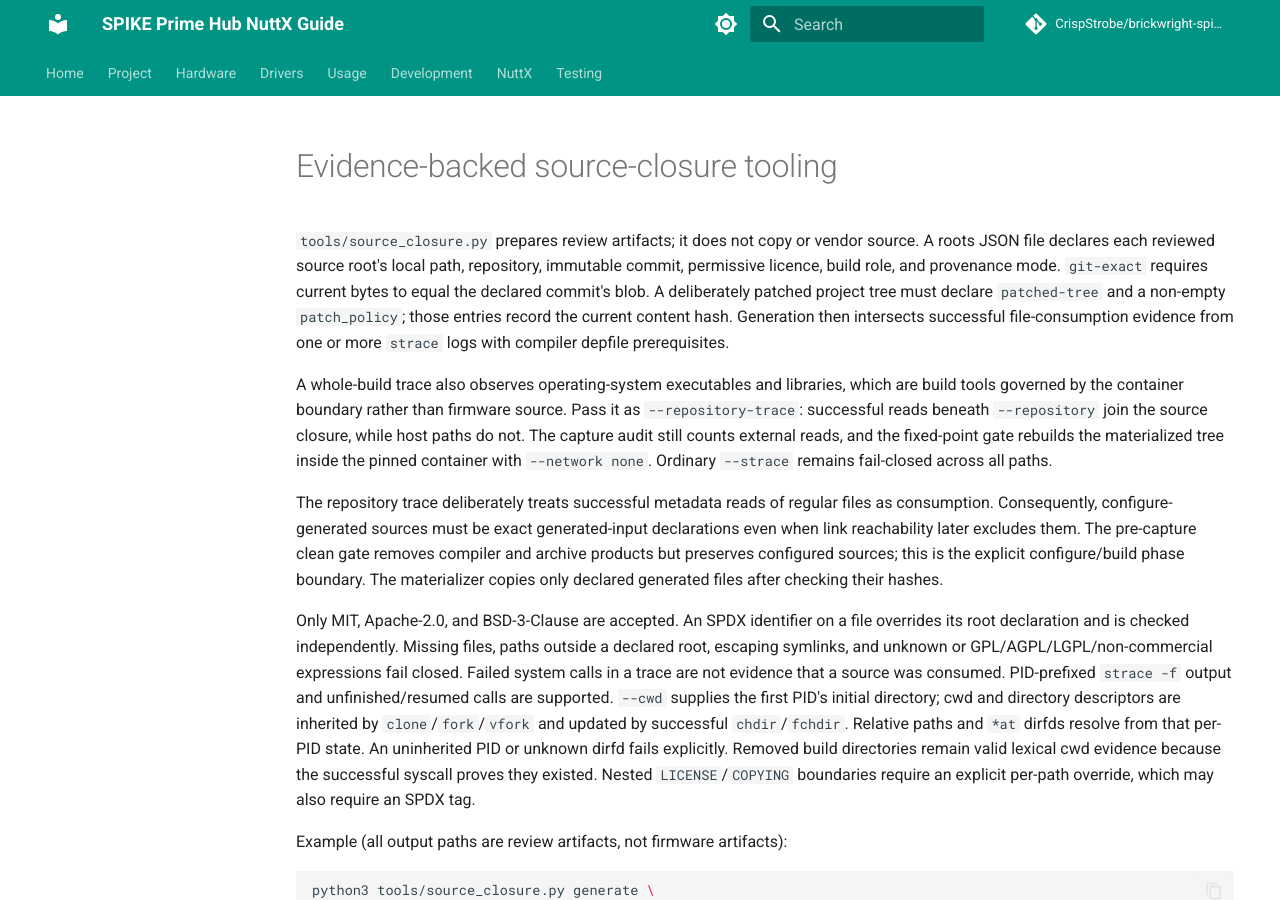
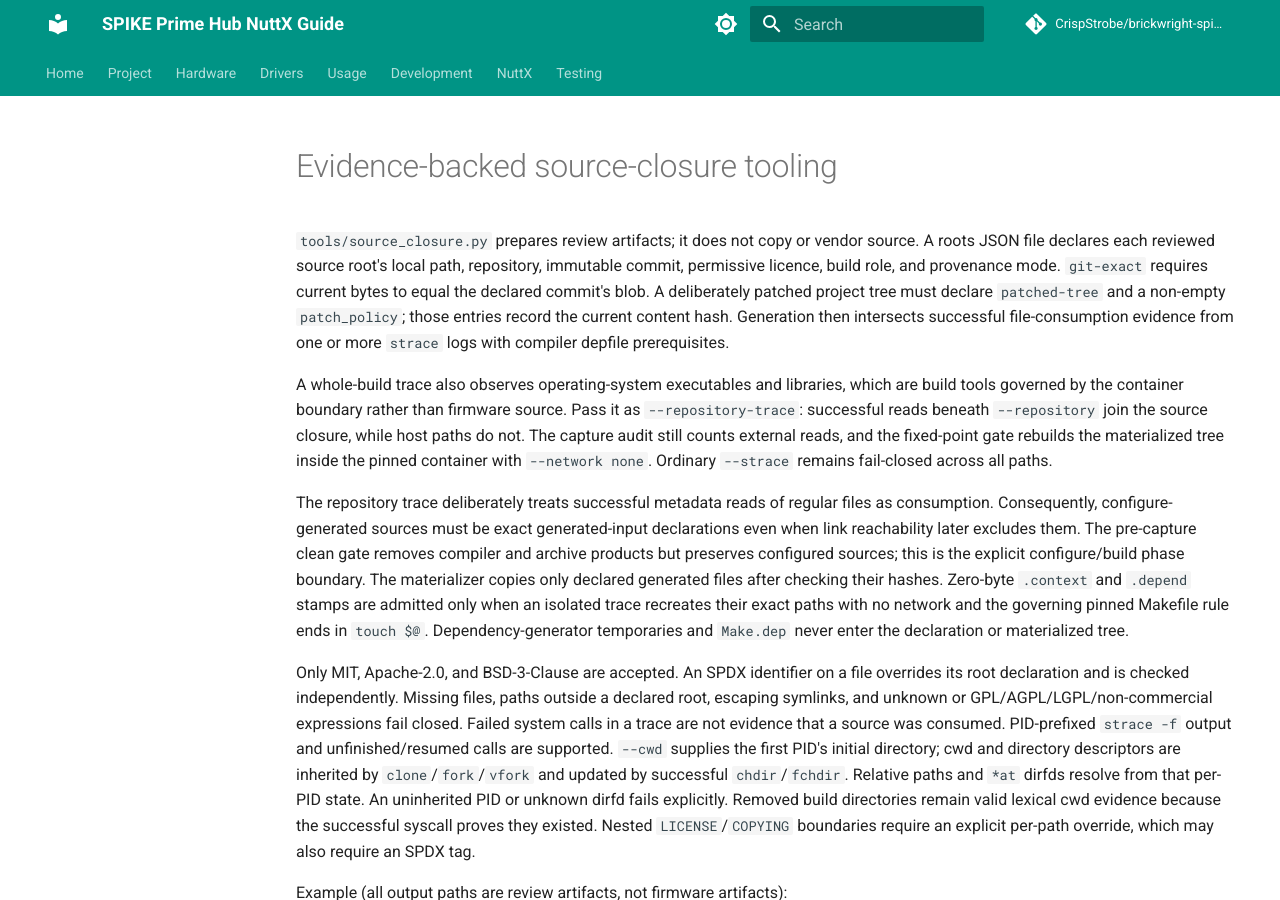
Before and after one commit to CrispStrobe/brickwright-spike-prime-fw, an MkDocs documentation site: the page built from docs/en/project/source-closure-tooling.md, in a window 1280 px wide and 900 px high. Built offline with MkDocs 1.6.1 and Material for MkDocs 9.7.7, drawn with Linux system fonts in a browser that asks for light colours; comment, search, counter and statistics services are not loaded.

Commit message:
Prove configured build stamps

```diff
--- a/docs/en/project/source-closure-tooling.md
+++ b/docs/en/project/source-closure-tooling.md
@@ -24,6 +24,10 @@
 The pre-capture clean gate removes compiler and archive products but preserves
 configured sources; this is the explicit configure/build phase boundary. The
 materializer copies only declared generated files after checking their hashes.
+Zero-byte `.context` and `.depend` stamps are admitted only when an isolated
+trace recreates their exact paths with no network and the governing pinned
+Makefile rule ends in `touch $@`. Dependency-generator temporaries and
+`Make.dep` never enter the declaration or materialized tree.
 
 Only MIT, Apache-2.0, and BSD-3-Clause are accepted. An SPDX identifier on a
 file overrides its root declaration and is checked independently. Missing
```
Also changed, not shown: HISTORY.md (+3 -0 lines), 2 other files.
